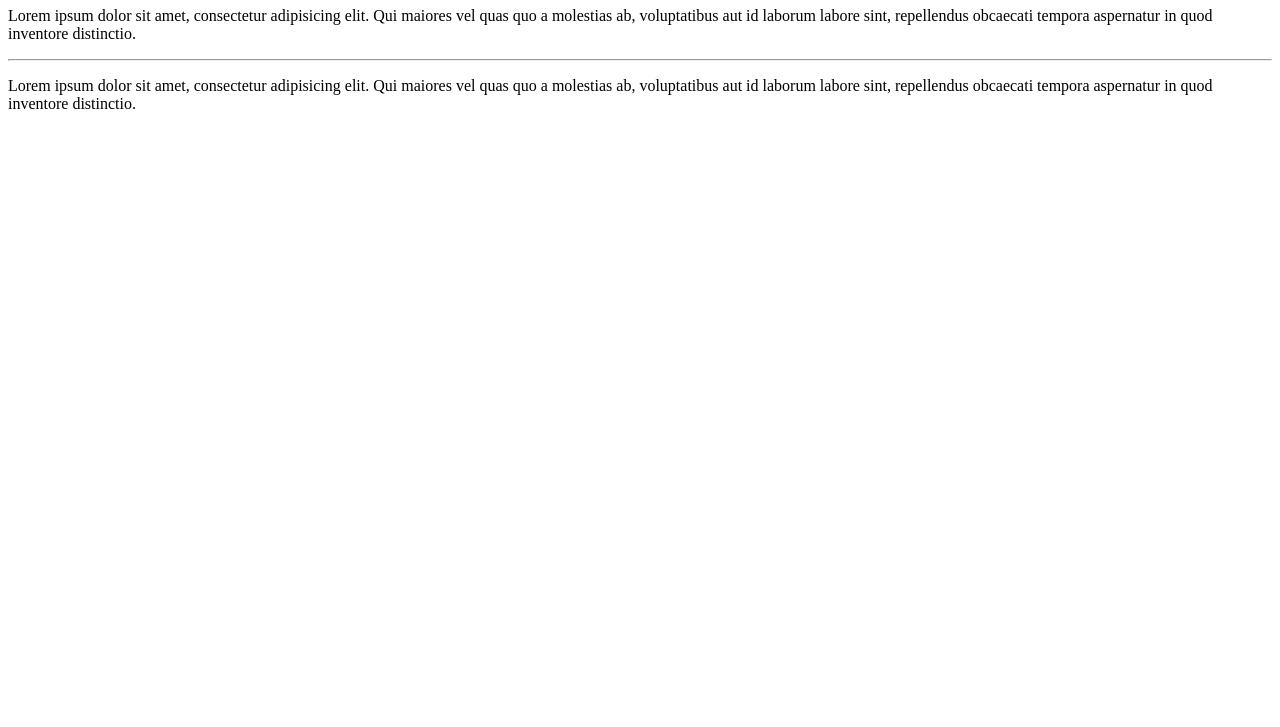
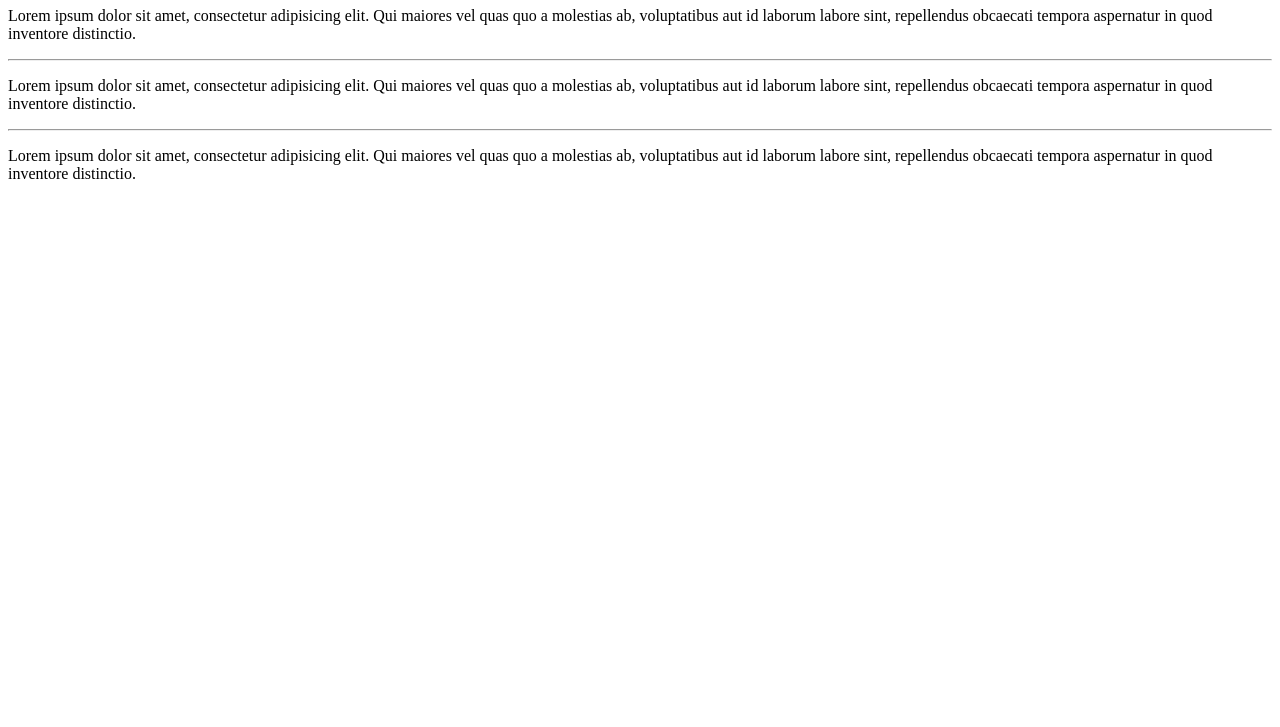
Before and after one commit to tahmidurrana/myGitTeamTest, a plain HTML site: page index.html in a window 1280 px wide. Shown: the part 73-800 px from the top of the page. Drawn offline with Linux system fonts and the light colour scheme.

Commit message:
updated bt trr

```diff
--- a/index.html
+++ b/index.html
@@ -15,5 +15,9 @@
     <p>Lorem ipsum dolor sit amet, consectetur adipisicing elit. Qui maiores
      vel quas quo a molestias ab, voluptatibus aut id laborum labore sint,
      repellendus obcaecati tempora aspernatur in quod inventore distinctio.</p>
+    <hr>
+    <p>Lorem ipsum dolor sit amet, consectetur adipisicing elit. Qui maiores
+     vel quas quo a molestias ab, voluptatibus aut id laborum labore sint,
+     repellendus obcaecati tempora aspernatur in quod inventore distinctio.</p>
 </body>
 </html>
```
